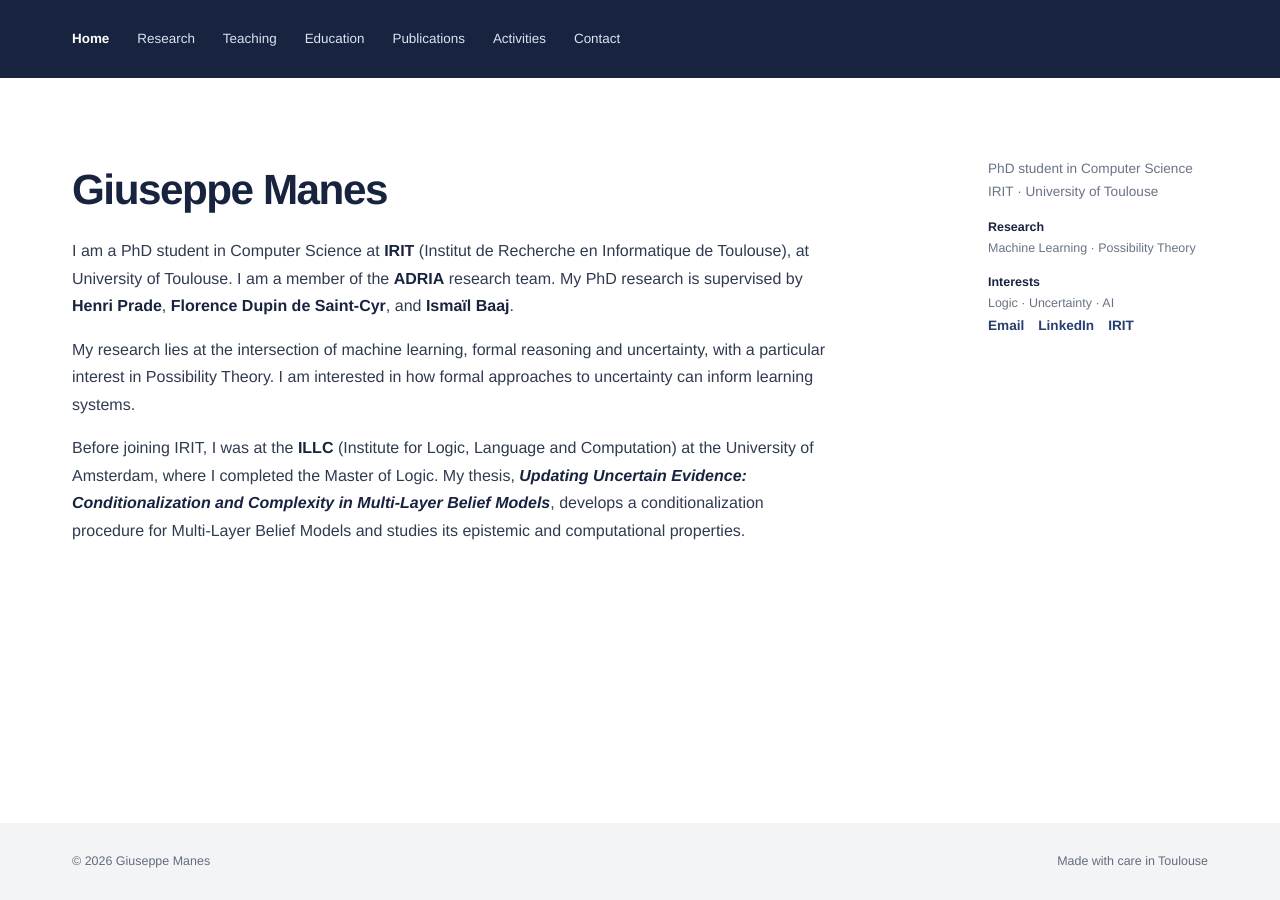
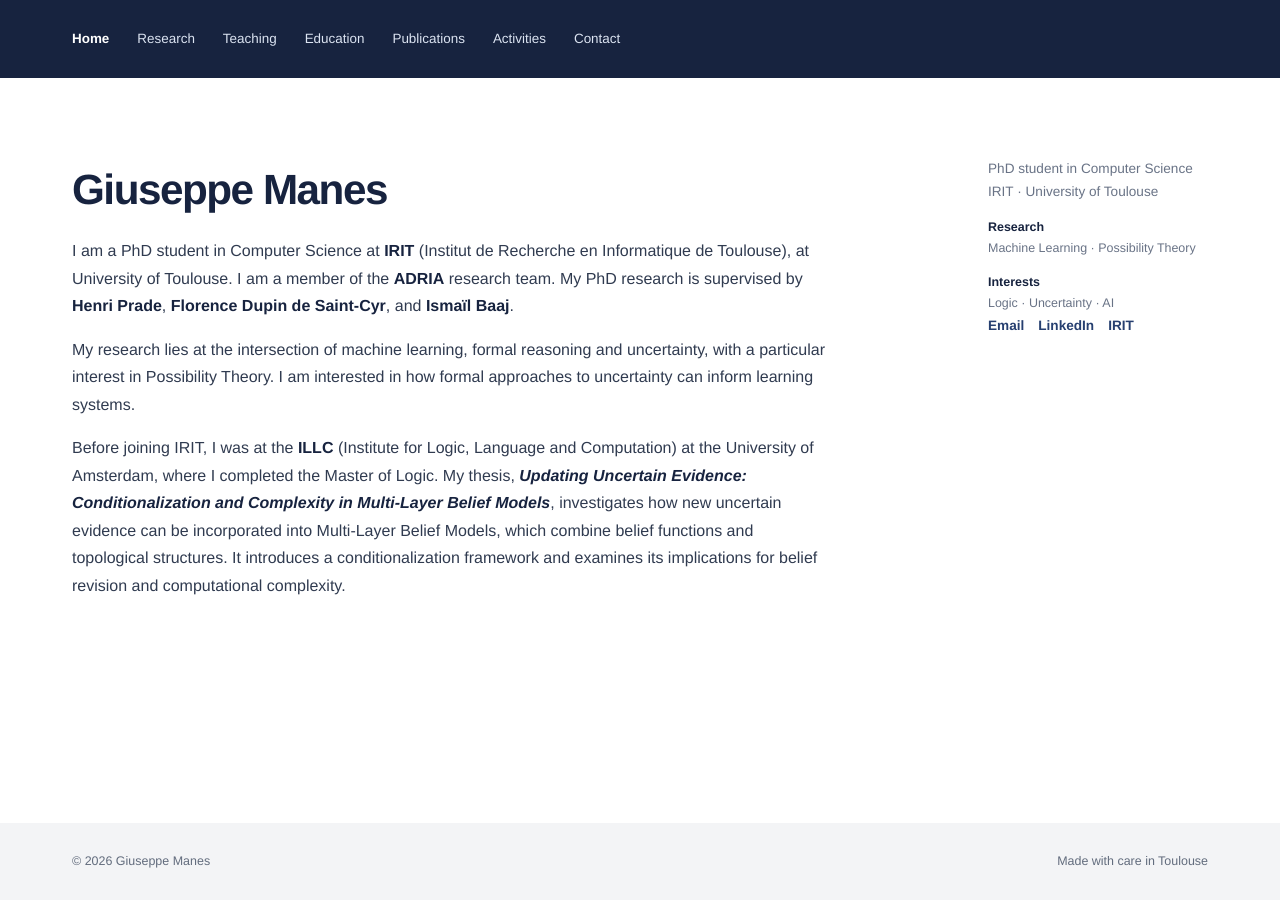
Before and after one commit to gmanes-1/gmanes-1.github.io, a Jekyll site: the page built from index.md, in a window 1280 px wide. Built offline with Jekyll 4.4.1, drawn with Linux system fonts in a browser that asks for light colours.

Commit message:
Refine Master thesis description

```diff
--- a/index.md
+++ b/index.md
@@ -13,5 +13,5 @@ I am a PhD student in Computer Science at [IRIT](https://www.irit.fr/) (Institut
 My research lies at the intersection of machine learning, formal reasoning and uncertainty, with a particular interest in Possibility Theory. I am interested in how formal approaches to uncertainty can inform learning systems.
 {: .lead }
 
-Before joining IRIT, I was at the [ILLC](https://www.illc.uva.nl) (Institute for Logic, Language and Computation) at the University of Amsterdam, where I completed the Master of Logic. My thesis, [*Updating Uncertain Evidence: Conditionalization and Complexity in Multi-Layer Belief Models*](https://eprints.illc.uva.nl/id/document/13799), develops a conditionalization procedure for Multi-Layer Belief Models and studies its epistemic and computational properties.
+Before joining IRIT, I was at the [ILLC](https://www.illc.uva.nl) (Institute for Logic, Language and Computation) at the University of Amsterdam, where I completed the Master of Logic. My thesis, [*Updating Uncertain Evidence: Conditionalization and Complexity in Multi-Layer Belief Models*](https://eprints.illc.uva.nl/id/document/13799), investigates how new uncertain evidence can be incorporated into Multi-Layer Belief Models, which combine belief functions and topological structures. It introduces a conditionalization framework and examines its implications for belief revision and computational complexity.
 {: .lead }
```
